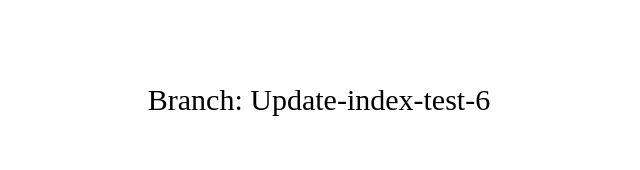
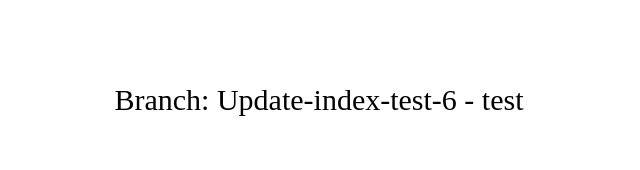
Before and after one commit to aleks-git/test-repo, a plain HTML site: page index.html in a window 1280 px wide. Shown: the whole page, without its empty margins (321-961 px from the left). Drawn offline with Linux system fonts and the light colour scheme.

Commit message:
Test commit to test branch

```diff
--- a/index.html
+++ b/index.html
@@ -13,7 +13,7 @@
     <div class="wrap container">
         <div class="content">
             <p class="notification">
-                Branch: Update-index-test-6
+                Branch: Update-index-test-6 - test
             </p>
         </div>
     </div>
```
